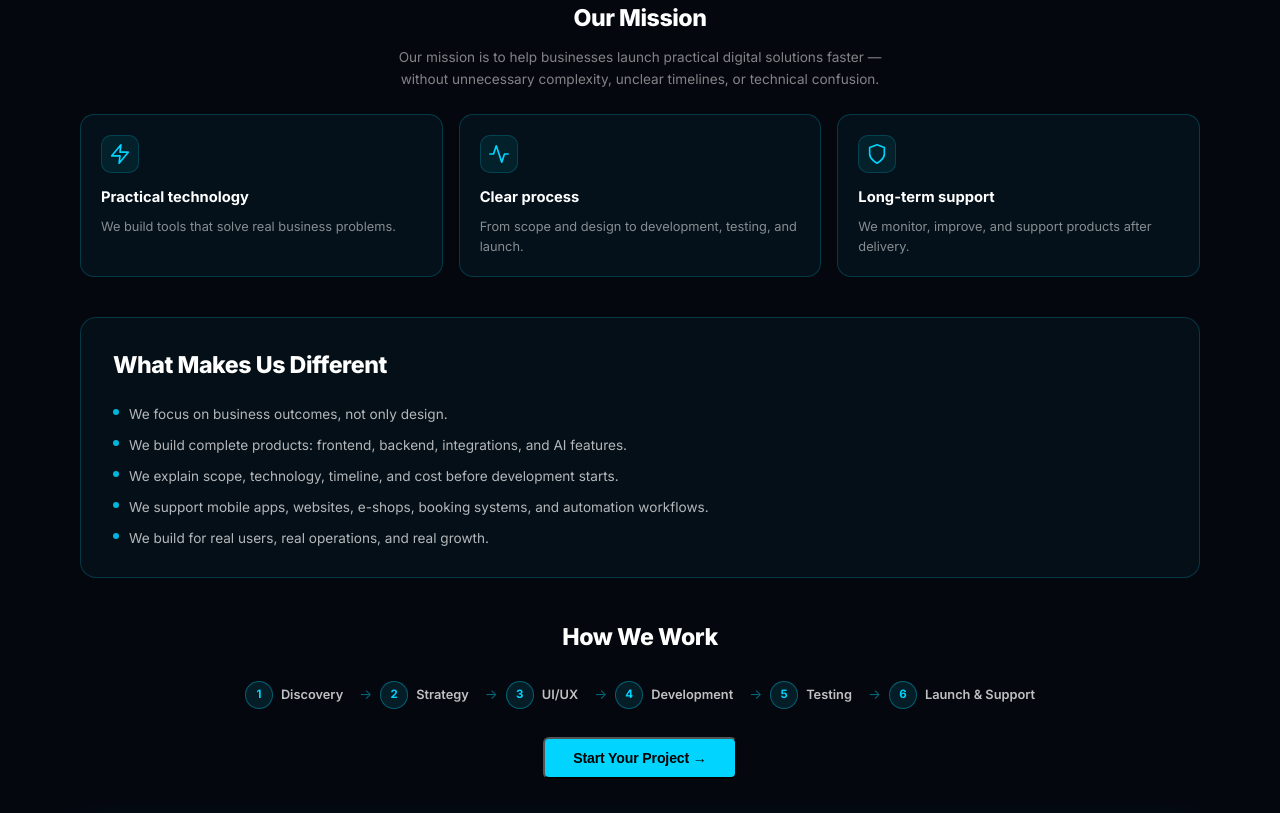
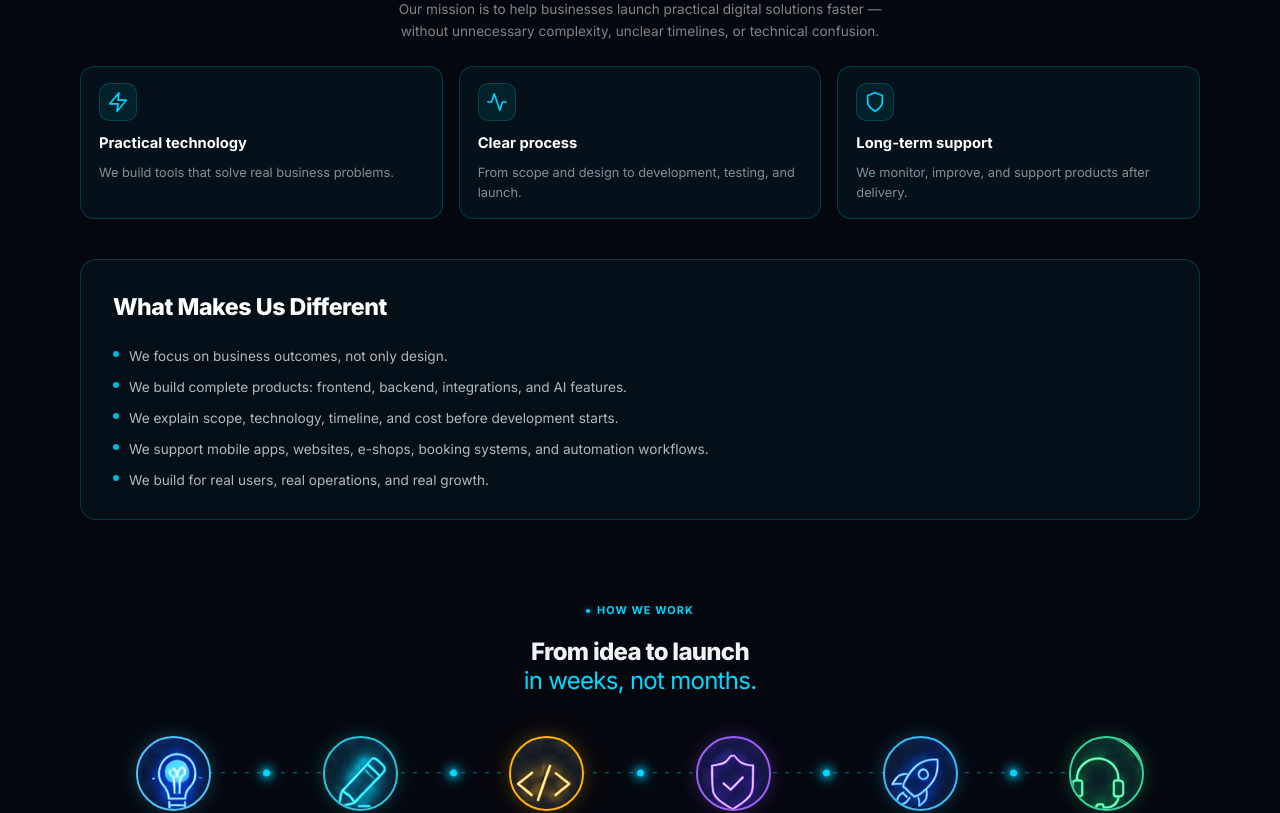
Before and after one commit to Sabbasromania-ai/mysmartapp-site, a React (Vite) app: page /about in a window 1280 px wide. Shown: the part 480-1293 px from the top of the page. Built offline with nearby package versions, Linux system fonts and the light colour scheme.

Commit message:
refine: About page spacing, reuse HowItWorks component, tighten mission cards

```diff
--- a/src/index.css
+++ b/src/index.css
@@ -3749,7 +3749,7 @@ button.feature-card {
   background: rgba(0,210,255,0.05);
   border: 1px solid rgba(0,220,255,0.20);
   border-radius: 14px;
-  padding: 20px 20px 18px;
+  padding: 16px 18px 14px;
   display: flex;
   flex-direction: column;
   gap: 0;
@@ -3766,7 +3766,7 @@ button.feature-card {
   border: 1px solid rgba(0,220,255,0.18);
   display: flex; align-items: center; justify-content: center;
   color: var(--accent);
-  margin-bottom: 12px;
+  margin-bottom: 10px;
   flex-shrink: 0;
 }
 .about-mission-card-title {
--- a/src/pages/AboutPage.tsx
+++ b/src/pages/AboutPage.tsx
@@ -1,6 +1,7 @@
 import { useEffect } from 'react'
 import { useNavigate } from 'react-router-dom'
 import { useLang, setMeta, setOG, setCanonical } from '../LangContext'
+import HowItWorks from '../components/HowItWorks'
 
 const missionCards = [
   {
@@ -46,19 +47,24 @@ const diffPoints = [
   { en: 'We build for real users, real operations, and real growth.', el: 'Κατασκευάζουμε για πραγματικούς χρήστες, πραγματικές λειτουργίες και πραγματική ανάπτυξη.' },
 ]
 
-const processSteps = [
-  { en: 'Discovery', el: 'Ανάλυση' },
-  { en: 'Strategy', el: 'Στρατηγική' },
-  { en: 'UI/UX', el: 'UI/UX' },
-  { en: 'Development', el: 'Ανάπτυξη' },
-  { en: 'Testing', el: 'Έλεγχος' },
-  { en: 'Launch & Support', el: 'Λανσάρισμα & Υποστήριξη' },
-]
-
 export default function AboutPage() {
   const { lang } = useLang()
   const navigate = useNavigate()
   const el = lang === 'el'
+
+  useEffect(() => {
+    const reveals = document.querySelectorAll('.reveal')
+    const io = new IntersectionObserver(entries => {
+      entries.forEach((e, i) => {
+        if (e.isIntersecting) {
+          setTimeout(() => e.target.classList.add('on'), i * 60)
+          io.unobserve(e.target)
+        }
+      })
+    }, { threshold: 0.05 })
+    reveals.forEach(el => io.observe(el))
+    return () => io.disconnect()
+  }, [])
 
   useEffect(() => {
     window.scrollTo(0, 0)
@@ -79,7 +85,7 @@ export default function AboutPage() {
     <div style={{ background: 'var(--bg)' }}>
 
       {/* ── Hero ── */}
-      <section style={{ textAlign: 'center', padding: '88px 24px 20px' }}>
+      <section style={{ textAlign: 'center', padding: '44px 24px 16px' }}>
         <div style={{
           display: 'inline-flex', alignItems: 'center', gap: 8,
           fontSize: '0.60rem', fontWeight: 700, letterSpacing: '0.13em',
@@ -156,34 +162,8 @@ export default function AboutPage() {
         </div>
       </section>
 
-      {/* ── How we work ── */}
-      <section style={{ padding: '20px 0 20px' }}>
-        <div className="container">
-          <div style={{ textAlign: 'center', marginBottom: 24 }}>
-            <h2 className="about-section-title">
-              {el ? 'Πώς δουλεύουμε' : 'How We Work'}
-            </h2>
-          </div>
-          <div className="about-process-row">
-            {processSteps.map((step, i) => (
-              <div key={i} className="about-process-step">
-                <div className="about-process-num">{i + 1}</div>
-                <div className="about-process-label">{el ? step.el : step.en}</div>
-                {i < processSteps.length - 1 && <div className="about-process-arrow">→</div>}
-              </div>
-            ))}
-          </div>
-          <div style={{ textAlign: 'center', marginTop: 28 }}>
-            <button
-              className="btn-primary"
-              style={{ fontSize: '0.88rem', padding: '11px 28px' }}
-              onClick={() => navigate('/contact')}
-            >
-              {el ? 'Ξεκίνα το Project σου' : 'Start Your Project'} →
-            </button>
-          </div>
-        </div>
-      </section>
+      {/* ── How we work — shared component ── */}
+      <HowItWorks />
 
       {/* ── Final CTA ── */}
       <section style={{ padding: '20px 0 48px' }}>
```
